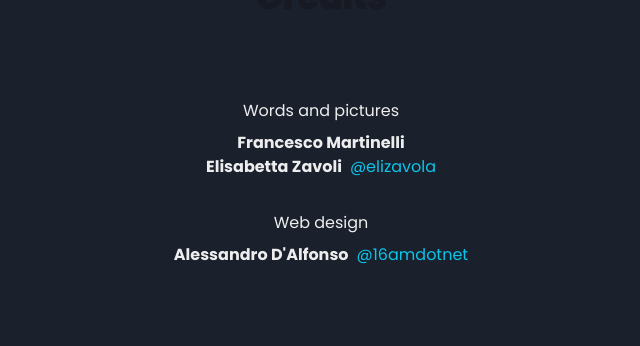
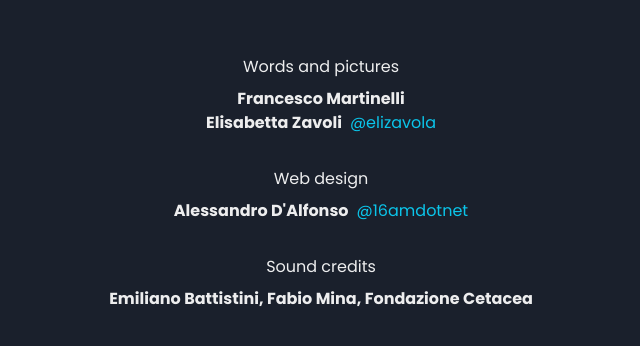
Before and after one commit to 16am/soundscape, a React (Create React App) app: page /credits in a window 1280 px wide. Shown: the part 256-602 px from the top of the page, without its empty margins (319-959 px from the left). Built offline with nearby package versions, Linux system fonts and the light colour scheme.

Commit message:
aggiunge sound credit

```diff
--- a/src/components/Credits.jsx
+++ b/src/components/Credits.jsx
@@ -55,11 +55,11 @@ export function Credits({ language }) {
           </Link>
         </Box>
       </Box>
-      <Box mt="8" d="none">
-        <Text mb="2">{languages.more_credits[language]}</Text>
+      <Box mt="8">
+        <Text mb="2">{languages.sound_credits[language]}</Text>
         <Box>
-          <b>Lorem Institute</b>
-          <Link href="#" color={linkColor} isExternal ml="2">
+          <b>Emiliano Battistini, Fabio Mina, Fondazione Cetacea</b>
+          <Link d="none" href="#" color={linkColor} isExternal ml="2">
             @twitter_account
           </Link>
         </Box>
--- a/src/language/languages.js
+++ b/src/language/languages.js
@@ -18,6 +18,7 @@ export const languages = {
   word_and_pictures: { IT: "Testi e fotografie", EN: "Words and pictures" },
   web_design: { IT: "Web design", EN: "Web design" },
   more_credits: { IT: "Altri crediti", EN: "More credits" },
+  sound_credits: { IT: "Crediti audio", EN: "Sound credits" },
   description: {
     IT: "Nulla lacinia, orci non sagittis fermentum, tellus dolor pellentesque tellus, vel pellentesque libero eros.",
     EN: "Nihil lacinia, orci non sagittis fermentum, tellus dolor pellentesque tellus, vel pellentesque libero eros.",
```
